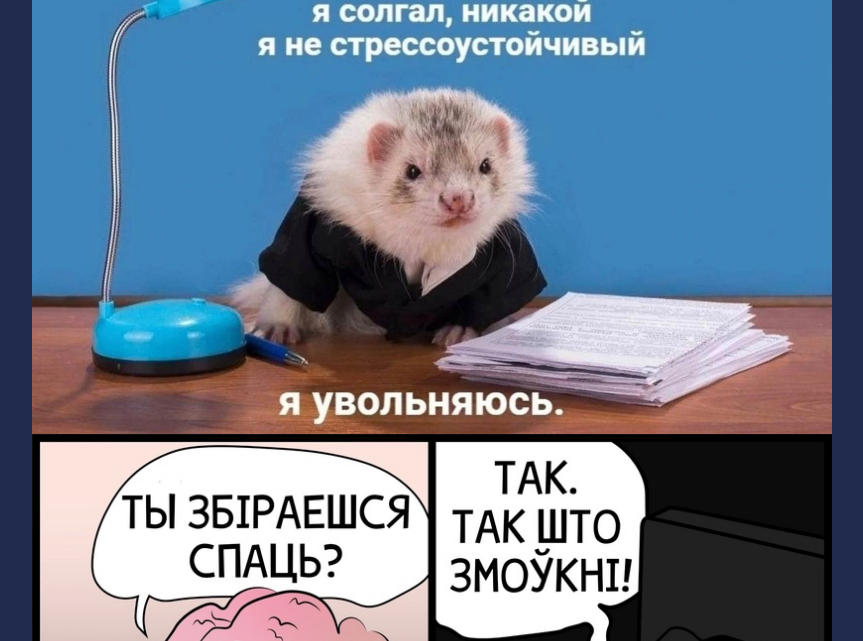
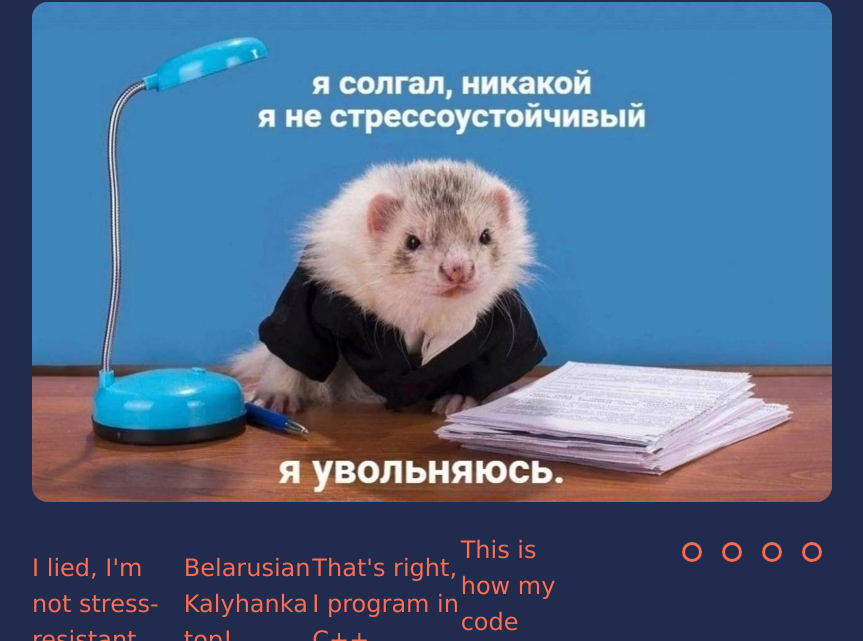
Before and after one commit to mnkushnirchuk/cssMemeSlider, a plain HTML site: page cssMemeSlider/index.html in a window 1280 px wide. Shown: the part 159-800 px from the top of the page, without its empty margins (208-1071 px from the left). Drawn offline with Linux system fonts and the light colour scheme.

Commit message:
feat: made the slider work and changed the styles and one image (Fri, Sep 15, 2023 09:44 AM)

```diff
--- a/cssMemeSlider/index.html
+++ b/cssMemeSlider/index.html
@@ -15,8 +15,7 @@
                         <input type="radio" id="radio2">
                         <input type="radio" id="radio3">
                         <input type="radio" id="radio4">
-                        <div class="meme__slider__container">
-                            <div class="meme__slider__content">
+                        <div class="slider">
                                 <div class="meme__item meme__item__1">
                                     <img src="assets/image/meme_1.jpg" alt="first meme">
                                 </div>
@@ -29,22 +28,21 @@
                                 <div class="meme__item meme__item__4">
                                     <img src="assets/image/meme_4.jpg" alt="fourth meme">
                                 </div>
-                            </div>
                         </div>
                     </div>
-                    <div class="meme__slider__container">
+                    <div class="text__and__controls">
                         <div class="meme__text">
-                            <p class="meme__text meme__text__1">I lied, I'm not stress-resistant...</p>
-                            <p class="meme__text meme__text__2">Belarusian Kalyhanka top!</p>
-                            <p class="meme__text meme__text__3">That's right, I program in C++</p>
-                            <p class="meme__text meme__text__4">It's just my character.</p>
+                            <p class="text meme__text__1">I lied, I'm not stress-resistant...</p>
+                            <p class="text meme__text__2">Belarusian Kalyhanka top!</p>
+                            <p class="text meme__text__3">That's right, I program in C++</p>
+                            <p class="text meme__text__4">This is how my code works</p>
                         </div>
-                    </div>
-                        <div class="meme__slider__label">
-                           <label for="radio1" class="meme__label__1"></label>
-                           <label for="radio2" class="meme__label__2"></label>
-                           <label for="radio3" class="meme__label__3"></label>
-                           <label for="radio4" class="meme__label__4"></label>
+                        <div class="slider__controls">
+                           <label for="radio1" class="label label__1"></label>
+                           <label for="radio2" class="label label__2"></label>
+                           <label for="radio3" class="label label__3"></label>
+                           <label for="radio4" class="label label__4"></label>
+                        </div>
                         </div>
                     </div>
                 </div>
--- a/cssMemeSlider/style.css
+++ b/cssMemeSlider/style.css
@@ -59,7 +59,123 @@ select {
   }
 }
 
+
+
+
+body {
+  width: 100%;
+  height: 100vh;
+  background-color: #202b4e;
+  font-size: 1.5rem;
+  font-family: Verdana, Geneva, Tahoma, sans-serif;
+  color: #ff6c50;
+  margin: 0;
+  display: flex;
+  justify-content: center;
+  align-items: center;
+}
+
+.container {
+  max-width: 800px;
+  width: 100%;
+  max-height: 550px;
+  margin: 1rem auto;
+}
+
+.meme__slider__wrapper {
+  position: relative;
+  background-color: #535a9a;
+  width: 100%;
+  height: 100%;
+  overflow: hidden;
+  display: flex;
+  border-radius: 1rem;
+}
+
+.meme__slider__wrapper > input {
+  display: none;
+}
+
+.slider {
+  max-width: 800px;
+  width: 100%;
+  max-height: 500px;
+ /* border: 5px solid #ff6c50;*/
+  border-radius: 1rem;
+  transition: transform 0.5s ease-in-out;
+  display: flex;
+  z-index: 1000;
+}
+
+.meme__item {
+  flex: 0 0 100%;
+}
+.meme__item img{
+  max-width: 800px;
+  width: 100%;
+  max-height: 500px;
+  height: 100%;
+  object-fit: fill;
+
+}
+
+.meme__item img {
+  max-width: 100%;
+  height: auto;
+}
+
+.text__and__controls {
+  display: flex;
+  margin-top: 30px;
+}
+
+.meme__text {
+  max-width: 70%;
+  width: 100%;
+  overflow: hidden;
+  display: flex;
+  align-items: center;
+  justify-content: center;
+}
+
+.slider__controls {
+  display: flex;
+  margin-left: auto;
+}
+
+.label {
+  height: 20px;
+  width: 20px;
+  margin: 10px;
+  cursor: pointer;
+  border: 3px solid #ff6c50;
+  border-radius: 50%;
+}
+
+#radio1:checked ~ .slider {
+  transform: translateX(0%);
+}
+
+#radio2:checked ~ .slider {
+  transform: translateX(-100%);
+}
+
+#radio3:checked ~ .slider {
+  transform: translateX(-200%);
+}
+
+#radio4:checked ~ .slider {
+  transform: translateX(-300%);
+}
+
+
+
+
+
+
+
 /*------CSS------*/
+/*
 body{
   width: 100%;
   height: 100vh;
@@ -84,53 +200,38 @@ body{
   height: 100%;
   overflow: hidden;
   display: flex;
+  border-radius: 1rem;
 }
-.meme__slider__wrapper input{
+.meme__slider__wrapper > input{
   display: none;
 }
-.meme__slider__container {
+.slider{
+  max-width: 800px;
   width: 100%;
-  height: 100%;
+  max-height: 500px;
+  overflow: hidden;
+  border: 5px solid #ff6c50;
+  border-radius: 1rem;
+}
+.text__and__controls{
+  display: flex;
+  margin-top: 30px;
+}
+.meme__text{
+  max-width: 70%;
+  width: 100%;
   overflow: hidden;
   display: flex;
-  flex-direction: row;
 }
-.meme__slider__content {
+.slider__controls{
+  display: flex;
+  margin-left: auto;
 }
-.meme__item {
+.label{
+  height: 20px;
+  width: 20px;
+  margin: 10px;
+  cursor: pointer;
+  border: 3px solid #ff6c50;
+  border-radius: 50%;
 }
-.meme__item__1 {
-}
-.meme__item__2 {
-}
-.meme__item__3 {
-}
-.meme__item__4 {
-}
-.meme__slider__container{
-  width: 100%;
-  height: 100%;
-  overflow: hidden;
-  display: flex;
-  flex-direction: row;
-}
-.meme__text {
-}
-.meme__text__1 {
-}
-.meme__text__2 {
-}
-.meme__text__3 {
-}
-.meme__text__4 {
-}
-.meme__slider__label {
-}
-.meme__label__1 {
-}
-.meme__label__2 {
-}
-.meme__label__3 {
-}
-.meme__label__4 {
-}
```
Also changed, not shown: cssMemeSlider/assets/image/meme_4.jpg.
